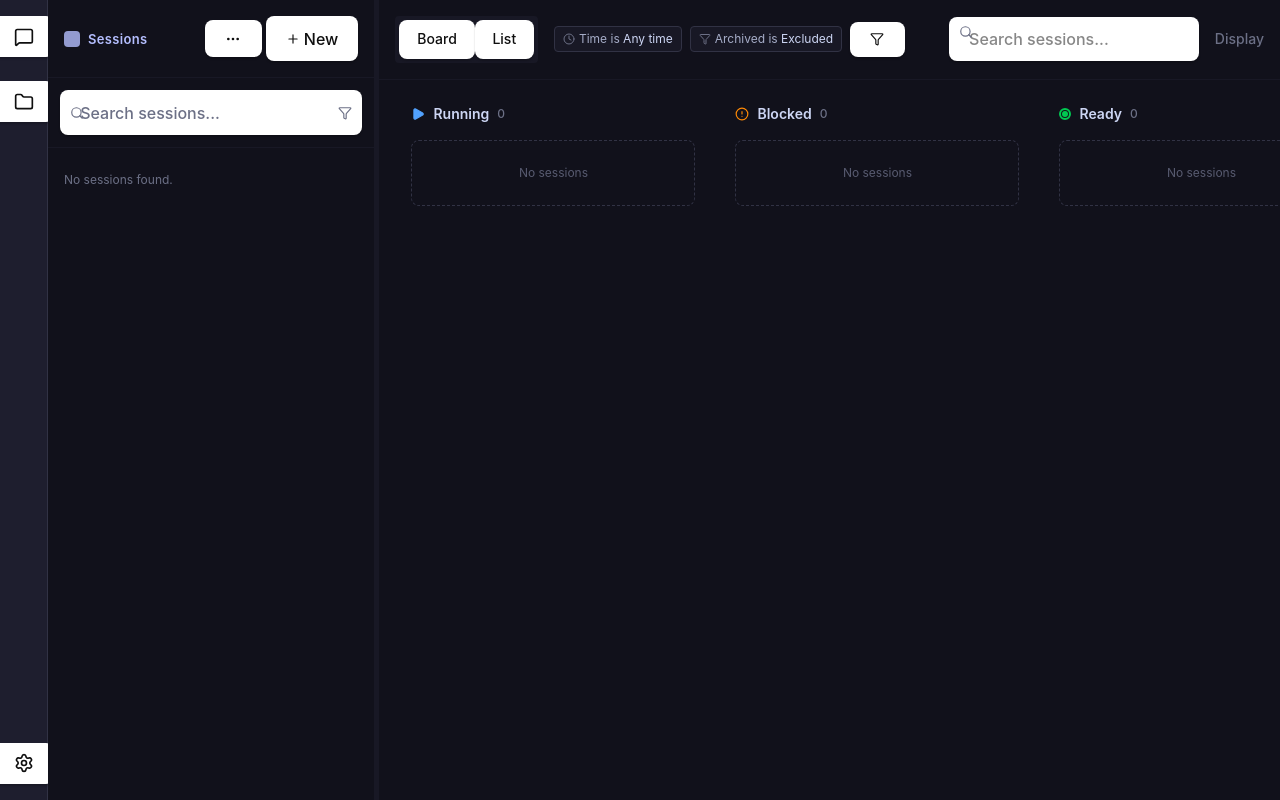
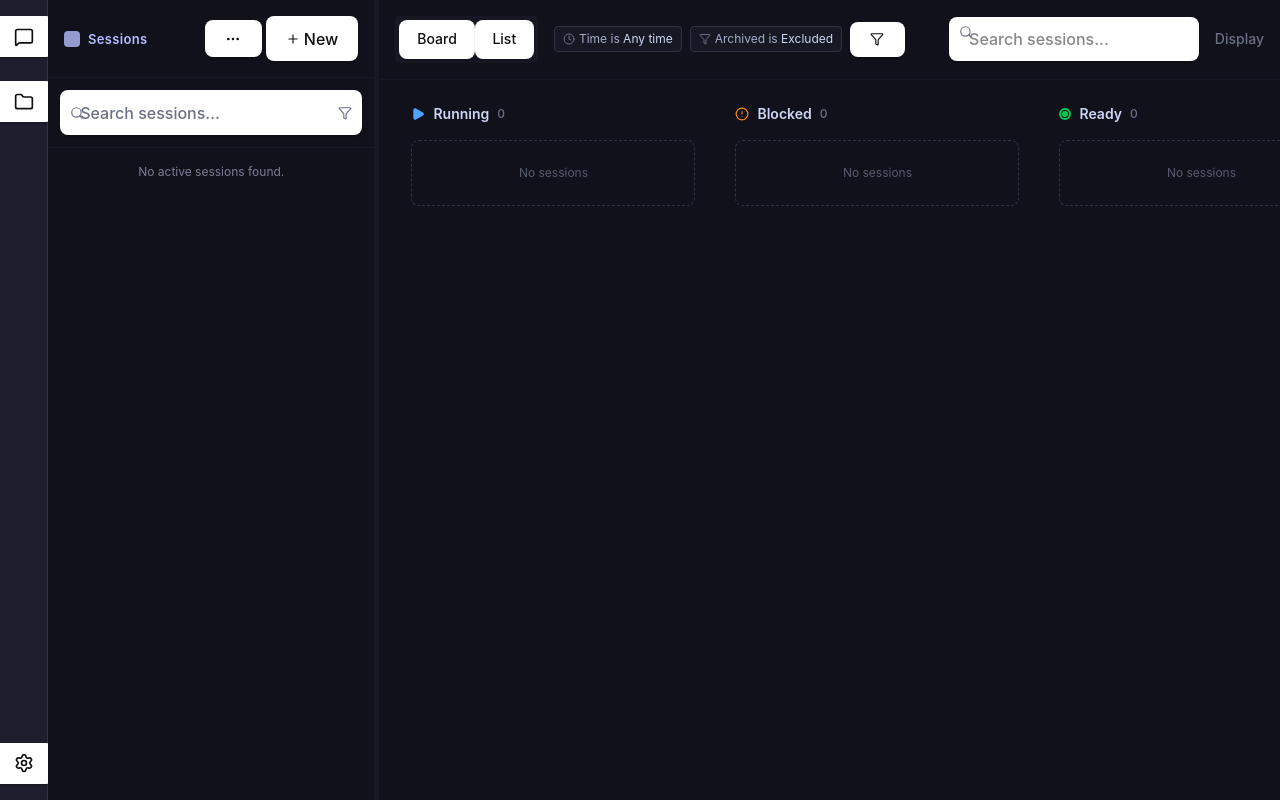
Before and after one commit to divmora/localharness, a React (Vite) app in the folder gui/: page / in a window 1280 px wide. Built offline with nearby package versions, Linux system fonts and the light colour scheme; what @bufbuild/protobuf would draw is missing.

Commit message:
fix(gui): resolve typescript errors in gui build

```diff
--- a/gui/src/components/SessionsPanel.tsx
+++ b/gui/src/components/SessionsPanel.tsx
@@ -1,8 +1,5 @@
 import { MoreHorizontal, Plus, Search, Filter, Clock } from 'lucide-react';
-import { useState, useEffect } from 'react';
-import { invoke } from '@tauri-apps/api/core';
-import { fromBinary } from '@bufbuild/protobuf';
-import { SessionListSchema, SessionInfo as ProtoSessionInfo } from '../gen/localharness/v1/localharness_pb';
+import { SessionInfo as ProtoSessionInfo } from '../gen/localharness/v1/localharness_pb';
 
 interface SessionsPanelProps {
   activeSessionId: string | null;
@@ -11,7 +8,6 @@ interface SessionsPanelProps {
 }
 
 export function SessionsPanel({ activeSessionId, onSelectSession, sessions }: SessionsPanelProps) {
-  const [loading, setLoading] = useState(false); // Can remove later if not needed
 
   return (
     <div className="h-full bg-[#11111b] border-r border-[#181825] flex flex-col text-[#cdd6f4]">
@@ -45,13 +41,13 @@ export function SessionsPanel({ activeSessionId, onSelectSession, sessions }: Se
       </div>
 
       {/* Sessions list */}
-      <div className="flex-1 overflow-y-auto p-2">
-        {loading ? (
-          <div className="text-xs text-[#6c7086] px-2 py-4">Loading sessions...</div>
-        ) : sessions.length === 0 ? (
-          <div className="text-xs text-[#6c7086] px-2 py-4">No sessions found.</div>
+      <div className="flex-1 overflow-y-auto">
+        {sessions.length === 0 ? (
+          <div className="p-4 text-center text-xs text-[#a6adc8] opacity-70">
+            No active sessions found.
+          </div>
         ) : (
-          <div className="space-y-1">
+          <div className="space-y-1 p-2">
             {sessions.map((session) => (
               <div
                 key={session.id}
--- a/gui/src/hooks/useHarness.ts
+++ b/gui/src/hooks/useHarness.ts
@@ -9,6 +9,7 @@ import {
     StepUpdate,
     InitRequestSchema,
     HarnessConfigSchema,
+    QuestionResponseSchema,
     PermissionResponseSchema
 } from '../gen/localharness/v1/localharness_pb';
 
```
Also changed, not shown: 1 other file (tests, documents, lock files or other folders).
